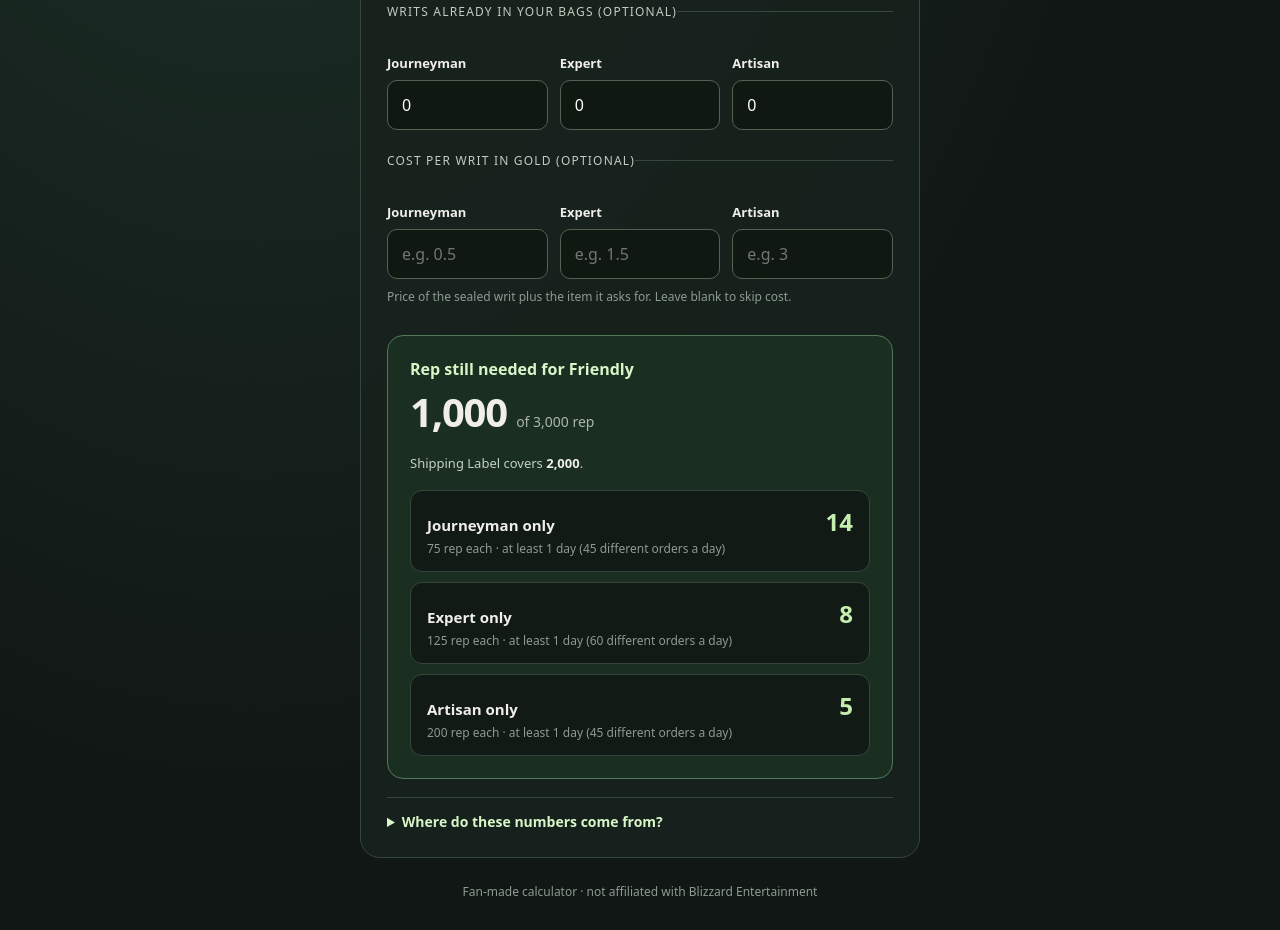
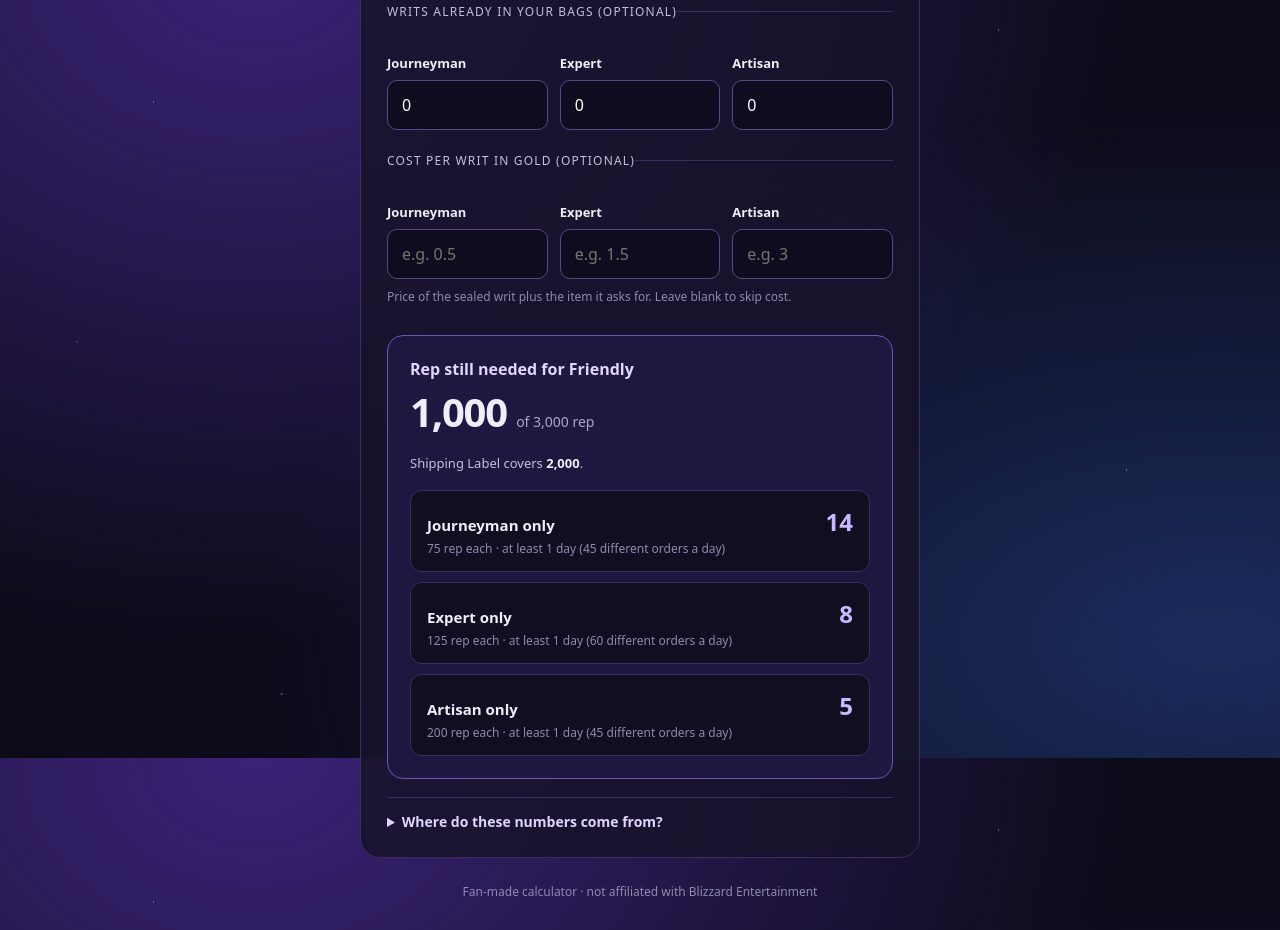
Before and after one commit to csdworks/wow-forever-writ-calculator, a plain HTML site: page index.html in a window 1280 px wide. Shown: the part 842-1772 px from the top of the page. Drawn offline with Linux system fonts and the light colour scheme.

Commit message:
Switch to a space purple colour scheme with a faint starfield

```diff
--- a/index.html
+++ b/index.html
@@ -6,33 +6,33 @@
 <meta http-equiv="Content-Security-Policy" content="default-src 'none'; script-src 'unsafe-inline'; style-src 'unsafe-inline'; img-src data:; connect-src 'none'; form-action 'none'; base-uri 'none'">
 <title>WoW Forever Writ Calculator</title>
 <style>
-:root{color-scheme:dark;font-family:system-ui,sans-serif;color:#f0eee8;background:#111715}
-*{box-sizing:border-box}body{margin:0;min-height:100svh;display:grid;place-items:center;padding:28px 16px;background:radial-gradient(ellipse at 20% 0%,#223b30,transparent 65%)}
-main{width:100%;max-width:560px}.brand{font-size:14px;letter-spacing:.16em;font-weight:750;color:#b3d9a0;margin-bottom:58px}.badge{font-size:12px;color:#c4cbbf;letter-spacing:.1em;text-transform:uppercase}
-h1{font-size:clamp(36px,8vw,52px);line-height:1.08;letter-spacing:-.045em;margin:16px 0 20px}p{color:#aab5ad;line-height:1.65}
-form{margin-top:34px;padding:26px;border:1px solid #36463c;background:#18221dde;border-radius:20px}
-fieldset{border:0;margin:0;padding:0}fieldset+fieldset{margin-top:22px;padding-top:20px;border-top:1px solid #36463c}
-legend{font-size:12px;color:#c4cbbf;letter-spacing:.1em;text-transform:uppercase;padding:0;margin-bottom:14px}
+:root{color-scheme:dark;font-family:system-ui,sans-serif;color:#efedf7;background:#0d0b1a}
+*{box-sizing:border-box}body{margin:0;min-height:100svh;display:grid;place-items:center;padding:28px 16px;background:radial-gradient(1px 1px at 12% 18%,#fff9,transparent),radial-gradient(1px 1px at 78% 9%,#fffa,transparent),radial-gradient(1.5px 1.5px at 64% 32%,#e0d6ff99,transparent),radial-gradient(1px 1px at 33% 71%,#fff8,transparent),radial-gradient(1px 1px at 88% 64%,#fff9,transparent),radial-gradient(1.5px 1.5px at 22% 92%,#c9b8ff88,transparent),radial-gradient(1px 1px at 52% 54%,#fff6,transparent),radial-gradient(1px 1px at 6% 48%,#fff7,transparent),radial-gradient(ellipse at 20% 0%,#3a2378,transparent 60%),radial-gradient(ellipse at 95% 85%,#1a2b5c,transparent 55%),#0d0b1a;background-attachment:fixed}
+main{width:100%;max-width:560px}.brand{font-size:14px;letter-spacing:.16em;font-weight:750;color:#b49cff;margin-bottom:58px}.badge{font-size:12px;color:#c3bfd9;letter-spacing:.1em;text-transform:uppercase}
+h1{font-size:clamp(36px,8vw,52px);line-height:1.08;letter-spacing:-.045em;margin:16px 0 20px}p{color:#aaa6c4;line-height:1.65}
+form{margin-top:34px;padding:26px;border:1px solid #372f5c;background:#17132bde;border-radius:20px}
+fieldset{border:0;margin:0;padding:0}fieldset+fieldset{margin-top:22px;padding-top:20px;border-top:1px solid #372f5c}
+legend{font-size:12px;color:#c3bfd9;letter-spacing:.1em;text-transform:uppercase;padding:0;margin-bottom:14px}
 label{display:block;font-size:14px;font-weight:600;margin-bottom:8px}
-input,select{width:100%;font:inherit;border-radius:10px;padding:13px 14px;background:#101812;border:1px solid #526354;color:#fff;outline-offset:4px}
-input:focus-visible,select:focus-visible{outline:2px solid #c5edae}
+input,select{width:100%;font:inherit;border-radius:10px;padding:13px 14px;background:#0f0c1f;border:1px solid #554a85;color:#fff;outline-offset:4px}
+input:focus-visible,select:focus-visible{outline:2px solid #c9b8ff}
 .row{display:grid;grid-template-columns:1fr 1fr;gap:14px}.row3{display:grid;grid-template-columns:repeat(3,1fr);gap:12px}
 .row3 label{font-size:13px}
 .field+.field,.row+.row,.row+.field,.field+.row{margin-top:14px}
-.check{display:flex;gap:10px;align-items:flex-start;font-weight:500;color:#c4cfc6;margin-top:16px;cursor:pointer}.check input{width:18px;height:18px;padding:0;margin:2px 0 0;accent-color:#c5edae;flex:none}
-.hint{font-size:12px;margin:8px 0 0;color:#8d9b90}
-.result{margin-top:28px;padding:22px;border:1px solid #4f7a55;border-radius:16px;background:#1b2e22}
-.result h2{margin:0 0 4px;font-size:16px;color:#d8f6c7}
-.need{font-size:clamp(30px,7vw,40px);font-weight:750;letter-spacing:-.03em;margin:4px 0 2px;color:#f0eee8}
-.need small{font-size:14px;font-weight:500;color:#aab5ad;letter-spacing:0}
+.check{display:flex;gap:10px;align-items:flex-start;font-weight:500;color:#c4c0dc;margin-top:16px;cursor:pointer}.check input{width:18px;height:18px;padding:0;margin:2px 0 0;accent-color:#c9b8ff;flex:none}
+.hint{font-size:12px;margin:8px 0 0;color:#8f8aad}
+.result{margin-top:28px;padding:22px;border:1px solid #6b55b8;border-radius:16px;background:#1e1840}
+.result h2{margin:0 0 4px;font-size:16px;color:#e0d6ff}
+.need{font-size:clamp(30px,7vw,40px);font-weight:750;letter-spacing:-.03em;margin:4px 0 2px;color:#efedf7}
+.need small{font-size:14px;font-weight:500;color:#aaa6c4;letter-spacing:0}
 .tiers{display:grid;gap:10px;margin-top:16px}
-.tier{display:grid;grid-template-columns:1fr auto;gap:2px 12px;align-items:baseline;padding:14px 16px;border:1px solid #36463c;border-radius:12px;background:#111a15}
-.tier b{font-size:15px}.tier .n{font-size:24px;font-weight:750;color:#c5edae;text-align:right}
-.tier .sub{grid-column:1/-1;font-size:12px;color:#8d9b90}
-.note{font-size:13px;color:#c4cfc6;line-height:1.6;margin:14px 0 0}.note strong{color:#f0eee8}
-.done{color:#c5edae;font-weight:700}
-.where{margin-top:18px;border-top:1px solid #36463c;padding-top:14px;font-size:14px;color:#c4cfc6}.where summary{cursor:pointer;font-weight:600;color:#d8f6c7}.where summary:focus-visible{outline:2px solid #c5edae;outline-offset:4px;border-radius:4px}.where ul{margin:12px 0 0;padding-left:20px;line-height:1.6}.where li+li{margin-top:6px}.where strong{color:#f0eee8}
-footer{font-size:12px;color:#8d9b90;margin-top:24px;text-align:center;line-height:1.7}
+.tier{display:grid;grid-template-columns:1fr auto;gap:2px 12px;align-items:baseline;padding:14px 16px;border:1px solid #372f5c;border-radius:12px;background:#110e22}
+.tier b{font-size:15px}.tier .n{font-size:24px;font-weight:750;color:#c9b8ff;text-align:right}
+.tier .sub{grid-column:1/-1;font-size:12px;color:#8f8aad}
+.note{font-size:13px;color:#c4c0dc;line-height:1.6;margin:14px 0 0}.note strong{color:#efedf7}
+.done{color:#c9b8ff;font-weight:700}
+.where{margin-top:18px;border-top:1px solid #372f5c;padding-top:14px;font-size:14px;color:#c4c0dc}.where summary{cursor:pointer;font-weight:600;color:#e0d6ff}.where summary:focus-visible{outline:2px solid #c9b8ff;outline-offset:4px;border-radius:4px}.where ul{margin:12px 0 0;padding-left:20px;line-height:1.6}.where li+li{margin-top:6px}.where strong{color:#efedf7}
+footer{font-size:12px;color:#8f8aad;margin-top:24px;text-align:center;line-height:1.7}
 @media (max-width:480px){form{padding:20px}.row3{grid-template-columns:1fr}}
 </style>
 </head>
```
